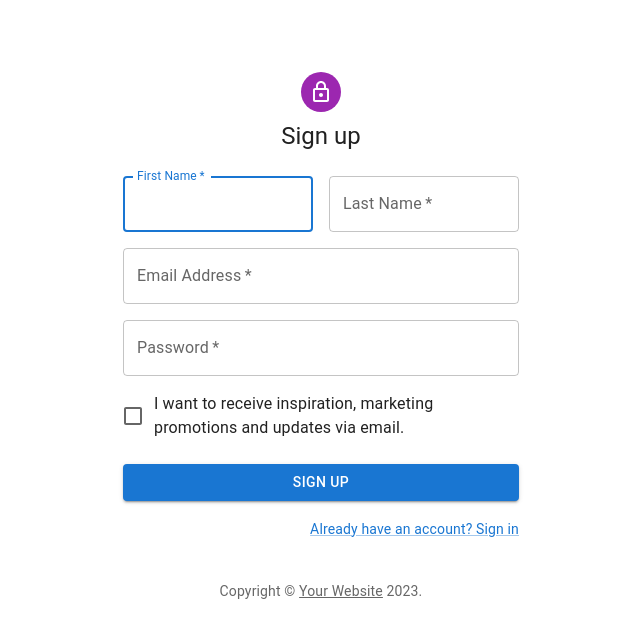
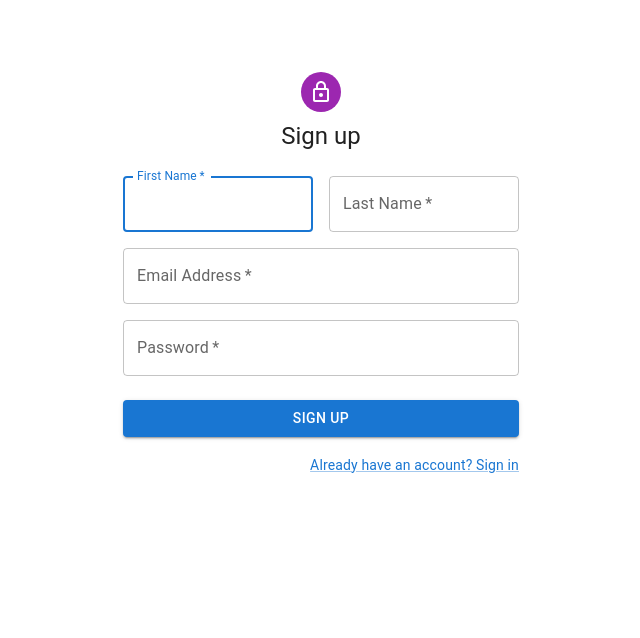
Before and after one commit to sriyegna/sidtest, a React (Create React App) app: page /register in a window 1280 px wide. Shown: the top 638 px of the page, without its empty margins (319-959 px from the left). Built offline with nearby package versions, Linux system fonts and the light colour scheme; the HTML template or start-up script is replaced by a standard one.

Commit message:
register user component

```diff
--- a/src/components/Register.jsx
+++ b/src/components/Register.jsx
@@ -1,10 +1,9 @@
 import * as React from 'react';
+import { useState } from 'react';
 import Avatar from '@mui/material/Avatar';
 import Button from '@mui/material/Button';
 import CssBaseline from '@mui/material/CssBaseline';
 import TextField from '@mui/material/TextField';
-import FormControlLabel from '@mui/material/FormControlLabel';
-import Checkbox from '@mui/material/Checkbox';
 import Link from '@mui/material/Link';
 import Grid from '@mui/material/Grid';
 import Box from '@mui/material/Box';
@@ -12,30 +11,32 @@ import LockOutlinedIcon from '@mui/icons-material/LockOutlined';
 import Typography from '@mui/material/Typography';
 import Container from '@mui/material/Container';
 import { createTheme, ThemeProvider } from '@mui/material/styles';
-
-function Copyright(props) {
-  return (
-    <Typography variant="body2" color="text.secondary" align="center" {...props}>
-      {'Copyright © '}
-      <Link color="inherit" href="https://mui.com/">
-        Your Website
-      </Link>{' '}
-      {new Date().getFullYear()}
-      {'.'}
-    </Typography>
-  );
-}
+import instance from '../utils/axios';
+import { v4 as uuidv4 } from 'uuid';
+// import bcrypt from "bcrypt";
 
 const theme = createTheme();
 
-export default function SignUp() {
+const SignUp = () => {
+  const [firstName, setFirstName] = useState("")
+  const [lastName, setLastName] = useState("")
+  const [email, setEmail] = useState("")
+  const [password, setPassword] = useState("")
+
   const handleSubmit = (event) => {
-    event.preventDefault();
-    const data = new FormData(event.currentTarget);
-    console.log({
-      email: data.get('email'),
-      password: data.get('password'),
-    });
+
+    const user = {
+      id: uuidv4(),
+      firstName,
+      lastName,
+      email,
+      //bcrypt password
+      password
+    }
+
+    console.log(user)
+
+    instance.post('addUser', user)
   };
 
   return (
@@ -56,7 +57,7 @@ export default function SignUp() {
           <Typography component="h1" variant="h5">
             Sign up
           </Typography>
-          <Box component="form" noValidate onSubmit={handleSubmit} sx={{ mt: 3 }}>
+          <Box component="form" noValidate sx={{ mt: 3 }}>
             <Grid container spacing={2}>
               <Grid item xs={12} sm={6}>
                 <TextField
@@ -67,6 +68,7 @@ export default function SignUp() {
                   id="firstName"
                   label="First Name"
                   autoFocus
+                  onChange={(e) => setFirstName(e.target.value)}
                 />
               </Grid>
               <Grid item xs={12} sm={6}>
@@ -77,6 +79,7 @@ export default function SignUp() {
                   label="Last Name"
                   name="lastName"
                   autoComplete="family-name"
+                  onChange={(e) => setLastName(e.target.value)}
                 />
               </Grid>
               <Grid item xs={12}>
@@ -87,6 +90,7 @@ export default function SignUp() {
                   label="Email Address"
                   name="email"
                   autoComplete="email"
+                  onChange={(e) => setEmail(e.target.value)}
                 />
               </Grid>
               <Grid item xs={12}>
@@ -98,34 +102,38 @@ export default function SignUp() {
                   type="password"
                   id="password"
                   autoComplete="new-password"
+                  onChange={(e) => setPassword(e.target.value)}
                 />
               </Grid>
-              <Grid item xs={12}>
-                <FormControlLabel
-                  control={<Checkbox value="allowExtraEmails" color="primary" />}
-                  label="I want to receive inspiration, marketing promotions and updates via email."
-                />
-              </Grid>
+
             </Grid>
             <Button
               type="submit"
               fullWidth
               variant="contained"
               sx={{ mt: 3, mb: 2 }}
+            onClick={() => {
+              if (firstName && lastName && email && password) {
+                handleSubmit()
+              } else {
+                alert('Did not register user')
+              }
+            }}
             >
               Sign Up
             </Button>
             <Grid container justifyContent="flex-end">
               <Grid item>
-                <Link href="#" variant="body2">
+                <Link href="/" variant="body2">
                   Already have an account? Sign in
                 </Link>
               </Grid>
             </Grid>
           </Box>
         </Box>
-        <Copyright sx={{ mt: 5 }} />
       </Container>
     </ThemeProvider>
   );
 }
+
+export default SignUp
```
